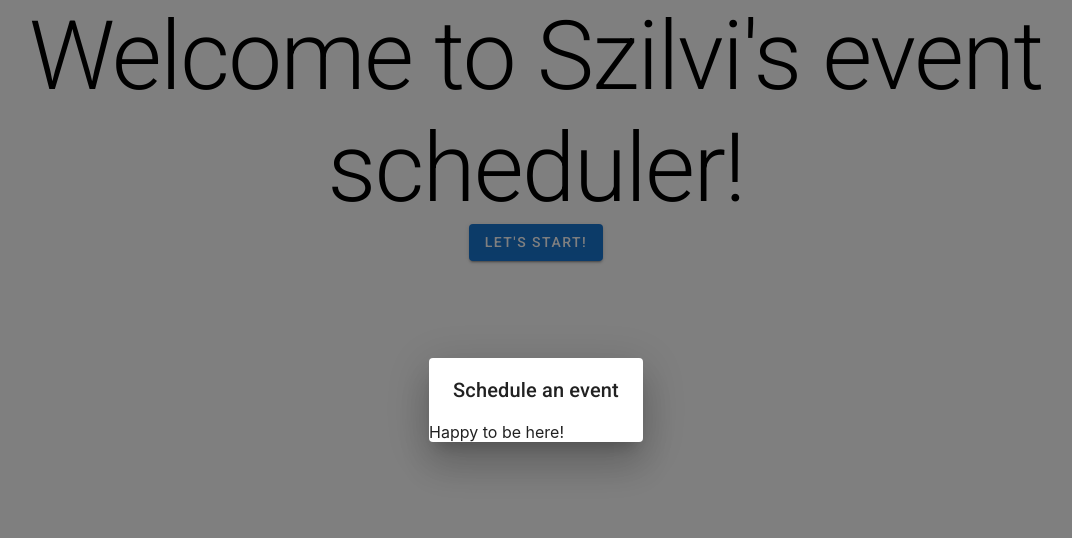
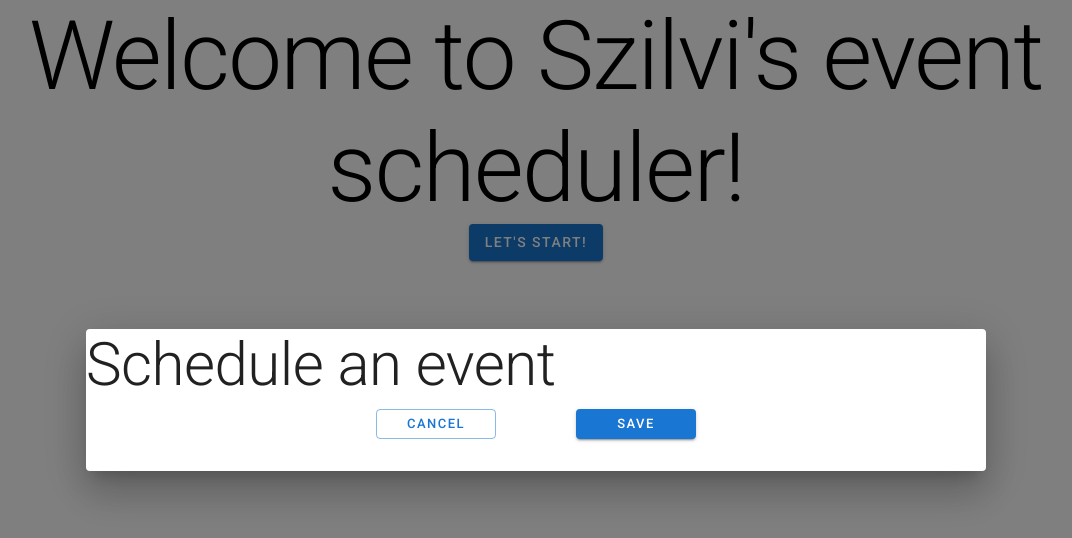
Before and after one commit to szylwythot/event-scheduler, a React (Create React App) app in the folder frontend/: page / in a window 1280 px wide. Both pictures are taken after a click on the button "LET'S START!". Shown: the top 538 px of the page, without its empty margins (104-1176 px from the left). Built offline with nearby package versions, Linux system fonts and the light colour scheme.

Commit message:
closing opening dlg is ready

```diff
--- a/frontend/src/components/Home.jsx
+++ b/frontend/src/components/Home.jsx
@@ -7,7 +7,7 @@ function Home() {
 
     const scheduleEventButtonClicked = () => {
         setScheduleEventDlgOpened(true);
-        console.log("edit btn cicked");
+        console.log("edit btn clicked");
     }
 
     const closeScheduleEventDialog = () => {
@@ -15,11 +15,11 @@ function Home() {
         console.log("schedule dialog is closing");
     }
 
-    // const saveCloseModifyDlg = () => {
-    //     closeModifyDlg();
-    //     // save
-    //     console.log("save btn cicked");
-    // }
+    const saveScheduleEvent = () => {
+        closeScheduleEventDialog();
+        // save
+        console.log("save btn cicked");
+    }
 
 
   return (
@@ -33,7 +33,7 @@ function Home() {
         >
             Let's start!
         </Button>
-        <ScheduleEventDialog  open={scheduleEventDlgOpened} handleCloseFunction={closeScheduleEventDialog} />
+        <ScheduleEventDialog  open={scheduleEventDlgOpened} onClose={closeScheduleEventDialog} onSave={saveScheduleEvent} />
     </Box>
   )
 }
--- a/frontend/src/components/ScheduleEventDialog.jsx
+++ b/frontend/src/components/ScheduleEventDialog.jsx
@@ -1,11 +1,28 @@
 import React from 'react';
-import { Dialog, DialogTitle, Typography } from '@mui/material';
+import { Dialog, Grid, DialogActions, Stack, Button, Typography } from '@mui/material';
 
-function ScheduleEventDialog({onClose, open}) {
+function ScheduleEventDialog({ open, onClose, onSave}) {
   return (
-    <Dialog onClose={onClose} open={open}>
-        <DialogTitle>Schedule an event</DialogTitle>
-        <Typography variant="p">Happy to be here!</Typography>
+    <Dialog open={open} onClose={onClose}
+        PaperProps={{ sx:{
+            minWidth: 900
+        } }}>
+        <Typography variant="h2">Schedule an event</Typography>
+        {/* <Grid container sx={{
+            minWidth: 700,
+            height: 500,
+            alignItems: "center",
+        }}>
+            <Grid item xs={6} md={8}>
+                <ModifyAssetForm />
+            </Grid>
+        </Grid> */}
+        <DialogActions sx={{display: "flex", flexDirection: "row", justifyContent: "center", alignItems: "center", marginBottom: 3}}>
+            <Stack direction="row" spacing={10} >
+                <Button size="small" variant='outlined' onClick={onClose} sx={{ minWidth: "120px", letterSpacing: "1.5px"}}>Cancel</Button>
+                <Button size="small" variant='contained' onClick={onSave} sx={{ minWidth: "120px", letterSpacing: "1.5px"}}>Save</Button>
+            </Stack>
+        </DialogActions>
     </Dialog>
   )
 }
```
